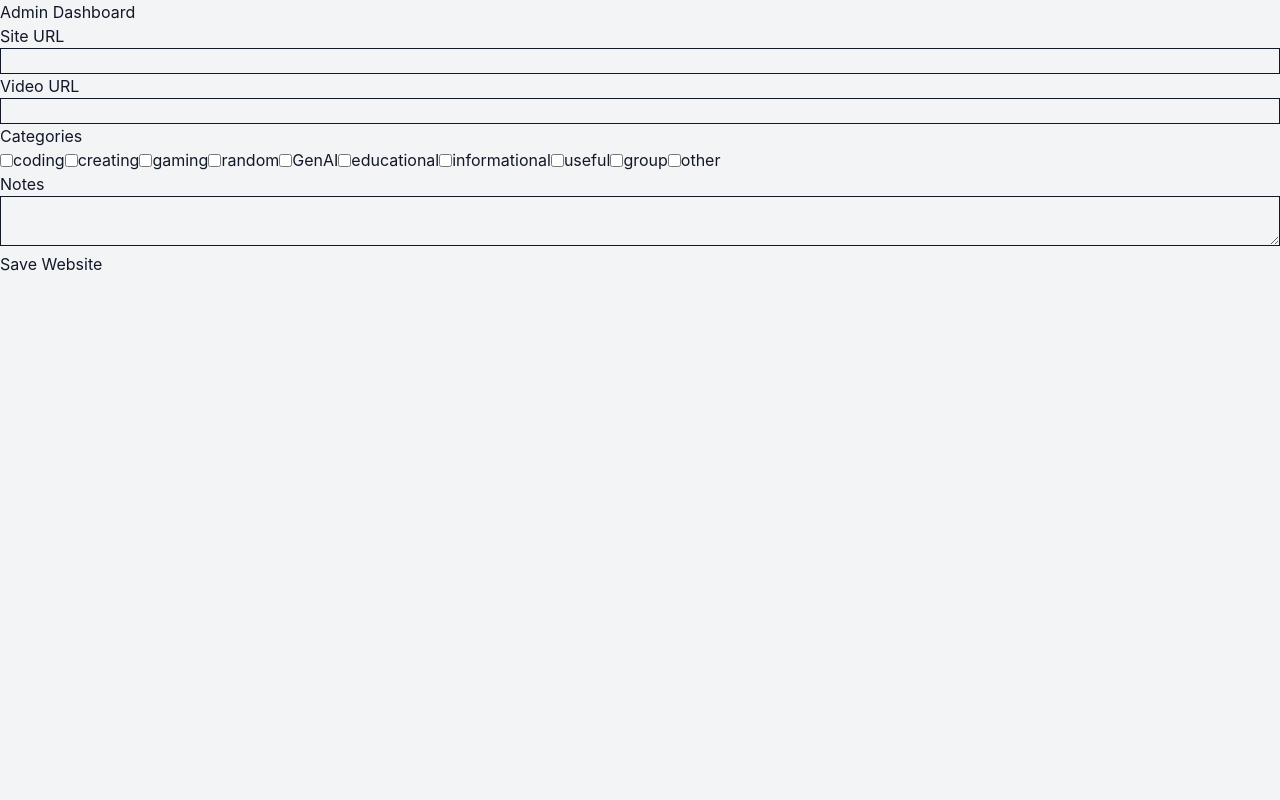
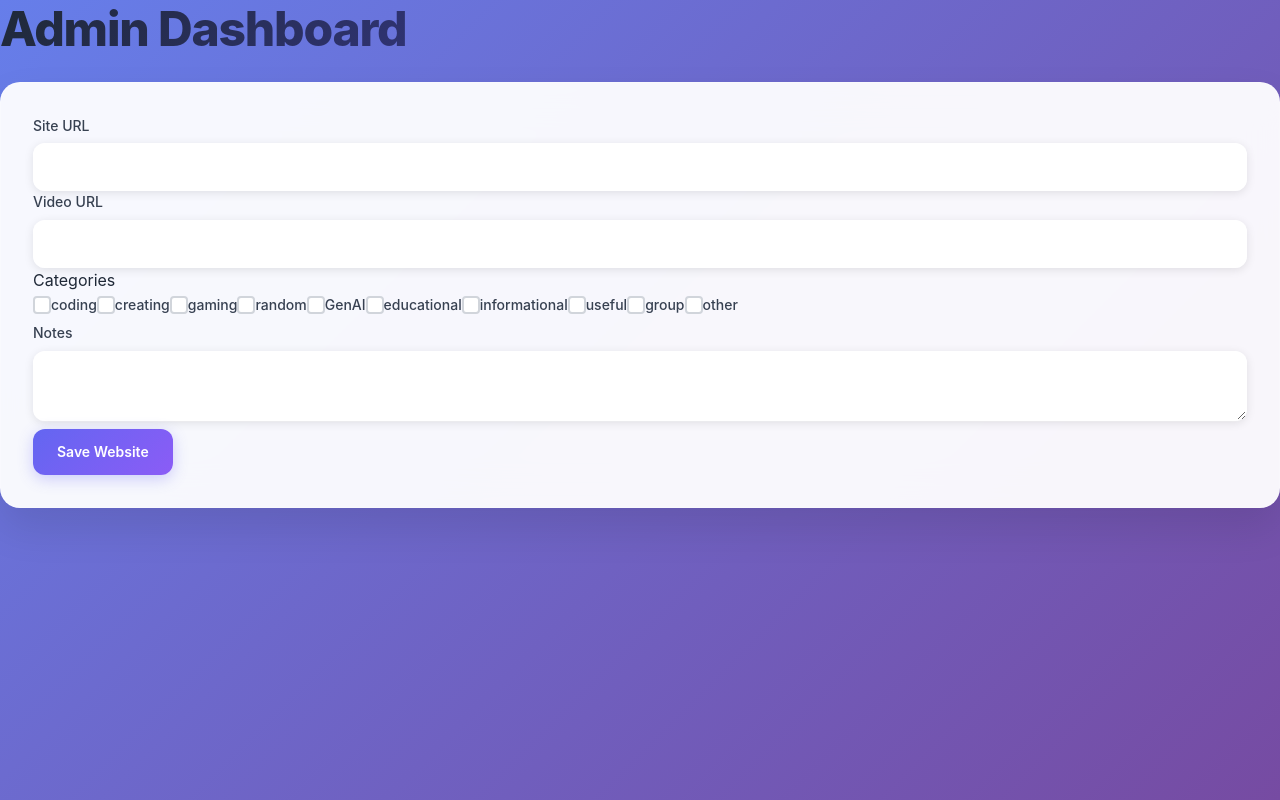
Before and after one commit to demaceo/nifty-nets, a Next.js app: page /admin in a window 1280 px wide. Built offline with nearby package versions, Linux system fonts and the light colour scheme.

Commit message:
enhance stylings

```diff
--- a/pages/api/websites.ts
+++ b/pages/api/websites.ts
@@ -1,5 +1,3 @@
-// pages/api/websites.ts
-
 import { NextApiRequest, NextApiResponse } from 'next';
 import prisma from '@/lib/prisma';
 import { fetchMetadata } from '@/lib/fetchMetadata';
--- a/styles/globals.css
+++ b/styles/globals.css
@@ -1,6 +1,9 @@
 /* Tailwind base, components, and utilities */
 @import "tailwindcss/preflight";
 @import "tailwindcss/utilities";
+
+/* Import modern font */
+@import url("https://fonts.googleapis.com/css2?family=Inter:wght@300;400;500;600;700&display=swap");
 
 /* ---------------------------------------------------------
    Custom global resets & styles
@@ -18,61 +21,363 @@ html,
 body {
   padding: 0;
   margin: 0;
+  overflow-x: hidden;
 }
 
 /* Set default font family and background */
 body {
-  background-color: #f3f4f6;
-  color: #111827;
+  background: linear-gradient(135deg, #667eea 0%, #764ba2 100%);
+  background-attachment: fixed;
+  color: #1f2937;
   font-smooth: antialiased;
   -webkit-font-smoothing: antialiased;
   -moz-osx-font-smoothing: grayscale;
-  font-family: Inter, -apple-system, BlinkMacSystemFont, "Segoe UI", Roboto,
+  font-family: "Inter", -apple-system, BlinkMacSystemFont, "Segoe UI", Roboto,
     Helvetica, Arial, sans-serif;
+  font-weight: 400;
+  line-height: 1.6;
+  min-height: 100vh;
 }
 
-/* Anchor defaults */
+/* Enhanced anchor styles with modern hover effects */
 a {
-  color: #2563eb;
-  transition: color 0.15s ease-in-out;
+  color: #6366f1;
+  transition: all 0.3s cubic-bezier(0.4, 0, 0.2, 1);
   text-decoration: none;
+  position: relative;
+  font-weight: 500;
 }
 
 a:hover {
-  color: #1d4ed8;
+  color: #4f46e5;
+  transform: translateY(-1px);
 }
 
-/* Make images easier to work with */
+a::after {
+  content: "";
+  position: absolute;
+  width: 0;
+  height: 2px;
+  bottom: -2px;
+  left: 0;
+  background: linear-gradient(90deg, #6366f1, #8b5cf6);
+  transition: width 0.3s ease;
+}
+
+a:hover::after {
+  width: 100%;
+}
+
+/* Enhanced images with subtle effects */
 img {
   display: block;
   max-width: 100%;
   height: auto;
+  border-radius: 12px;
+  box-shadow: 0 4px 20px rgba(0, 0, 0, 0.1);
+  transition: transform 0.3s ease, box-shadow 0.3s ease;
 }
 
-/* Form element focus rings */
+img:hover {
+  transform: translateY(-2px) scale(1.02);
+  box-shadow: 0 8px 30px rgba(0, 0, 0, 0.15);
+}
+
+/* Enhanced form elements with modern styling */
 input:focus,
 textarea:focus,
 button:focus {
   outline: none;
-  box-shadow: 0 0 0 2px #6366f1, 0 0 0 4px rgba(99, 102, 241, 0.1);
+  box-shadow: 0 0 0 3px rgba(99, 102, 241, 0.1), 0 0 0 1px #6366f1;
+  transform: translateY(-1px);
 }
 
-/* Scrollbar styling (WebKit browsers) */
+/* Modern input and textarea styling */
+input[type="text"],
+input[type="email"],
+input[type="url"],
+input[type="password"],
+input[type="number"],
+textarea {
+  background: rgba(255, 255, 255, 0.95);
+  backdrop-filter: blur(10px);
+  border: 1px solid rgba(255, 255, 255, 0.2);
+  border-radius: 12px;
+  padding: 12px 16px;
+  font-size: 14px;
+  font-weight: 400;
+  transition: all 0.3s cubic-bezier(0.4, 0, 0.2, 1);
+  box-shadow: 0 2px 10px rgba(0, 0, 0, 0.1);
+}
+
+input[type="text"]:hover,
+input[type="email"]:hover,
+input[type="url"]:hover,
+input[type="password"]:hover,
+input[type="number"]:hover,
+textarea:hover {
+  border-color: rgba(99, 102, 241, 0.3);
+  box-shadow: 0 4px 20px rgba(0, 0, 0, 0.1);
+}
+
+/* Enhanced button styling */
+button {
+  background: linear-gradient(135deg, #6366f1 0%, #8b5cf6 100%);
+  border: none;
+  border-radius: 12px;
+  color: white;
+  font-weight: 600;
+  font-size: 14px;
+  padding: 12px 24px;
+  cursor: pointer;
+  transition: all 0.3s cubic-bezier(0.4, 0, 0.2, 1);
+  box-shadow: 0 4px 15px rgba(99, 102, 241, 0.3);
+  position: relative;
+  overflow: hidden;
+}
+
+button::before {
+  content: "";
+  position: absolute;
+  top: 0;
+  left: -100%;
+  width: 100%;
+  height: 100%;
+  background: linear-gradient(
+    90deg,
+    transparent,
+    rgba(255, 255, 255, 0.2),
+    transparent
+  );
+  transition: left 0.5s;
+}
+
+button:hover {
+  transform: translateY(-2px);
+  box-shadow: 0 6px 25px rgba(99, 102, 241, 0.4);
+}
+
+button:hover::before {
+  left: 100%;
+}
+
+button:active {
+  transform: translateY(0);
+}
+
+/* Checkbox styling */
+input[type="checkbox"] {
+  appearance: none;
+  width: 18px;
+  height: 18px;
+  border: 2px solid #d1d5db;
+  border-radius: 4px;
+  background: white;
+  cursor: pointer;
+  position: relative;
+  transition: all 0.3s ease;
+}
+
+input[type="checkbox"]:checked {
+  background: linear-gradient(135deg, #6366f1 0%, #8b5cf6 100%);
+  border-color: #6366f1;
+}
+
+input[type="checkbox"]:checked::after {
+  content: "✓";
+  position: absolute;
+  top: 50%;
+  left: 50%;
+  transform: translate(-50%, -50%);
+  color: white;
+  font-size: 12px;
+  font-weight: bold;
+}
+
+/* Modern scrollbar styling */
 ::-webkit-scrollbar {
-  width: 8px;
-  height: 8px;
+  width: 10px;
+  height: 10px;
 }
 
 ::-webkit-scrollbar-track {
-  background-color: #e5e7eb;
+  background: rgba(255, 255, 255, 0.1);
+  border-radius: 10px;
 }
 
 ::-webkit-scrollbar-thumb {
-  background-color: #9ca3af;
-  border-radius: 9999px;
+  background: linear-gradient(135deg, #6366f1, #8b5cf6);
+  border-radius: 10px;
+  border: 2px solid transparent;
+  background-clip: content-box;
+}
+
+::-webkit-scrollbar-thumb:hover {
+  background: linear-gradient(135deg, #4f46e5, #7c3aed);
+  background-clip: content-box;
 }
 
 /* Smooth scrolling for in‐page links */
 html {
   scroll-behavior: smooth;
 }
+
+/* ---------------------------------------------------------
+   Modern UI Enhancements
+   --------------------------------------------------------- */
+
+/* Glass morphism card effects */
+.glass {
+  background: rgba(255, 255, 255, 0.25);
+  backdrop-filter: blur(10px);
+  border-radius: 20px;
+  border: 1px solid rgba(255, 255, 255, 0.18);
+  box-shadow: 0 8px 32px rgba(0, 0, 0, 0.1);
+}
+
+/* Enhanced typography hierarchy */
+h1,
+h2,
+h3,
+h4,
+h5,
+h6 {
+  font-weight: 700;
+  line-height: 1.2;
+  margin-bottom: 0.5em;
+  background: linear-gradient(135deg, #1f2937 0%, #4f46e5 100%);
+  background-clip: text;
+  -webkit-background-clip: text;
+  -webkit-text-fill-color: transparent;
+}
+
+h1 {
+  font-size: 3rem;
+  font-weight: 800;
+  letter-spacing: -0.025em;
+}
+
+h2 {
+  font-size: 2.25rem;
+  font-weight: 700;
+}
+
+h3 {
+  font-size: 1.875rem;
+  font-weight: 600;
+}
+
+/* Enhanced labels */
+label {
+  font-weight: 500;
+  color: #374151;
+  margin-bottom: 6px;
+  display: block;
+  font-size: 14px;
+}
+
+/* Form containers */
+form {
+  background: rgba(255, 255, 255, 0.95);
+  backdrop-filter: blur(20px);
+  border-radius: 20px;
+  padding: 32px;
+  box-shadow: 0 20px 40px rgba(0, 0, 0, 0.1);
+  border: 1px solid rgba(255, 255, 255, 0.2);
+}
+
+/* Loading animations */
+@keyframes shimmer {
+  0% {
+    background-position: -200px 0;
+  }
+  100% {
+    background-position: calc(200px + 100%) 0;
+  }
+}
+
+.loading {
+  background: linear-gradient(90deg, #f0f0f0 25%, #e0e0e0 50%, #f0f0f0 75%);
+  background-size: 200px 100%;
+  animation: shimmer 1.5s infinite;
+}
+
+/* Floating animation for interactive elements */
+@keyframes float {
+  0%,
+  100% {
+    transform: translateY(0px);
+  }
+  50% {
+    transform: translateY(-10px);
+  }
+}
+
+.float {
+  animation: float 3s ease-in-out infinite;
+}
+
+/* Enhanced shadows and depth */
+.card {
+  background: rgba(255, 255, 255, 0.95);
+  backdrop-filter: blur(20px);
+  border-radius: 16px;
+  padding: 24px;
+  box-shadow: 0 10px 30px rgba(0, 0, 0, 0.1);
+  border: 1px solid rgba(255, 255, 255, 0.2);
+  transition: all 0.3s cubic-bezier(0.4, 0, 0.2, 1);
+}
+
+.card:hover {
+  transform: translateY(-5px);
+  box-shadow: 0 20px 40px rgba(0, 0, 0, 0.15);
+}
+
+/* Modern focus indicators */
+.focus-ring:focus {
+  outline: none;
+  box-shadow: 0 0 0 3px rgba(99, 102, 241, 0.1), 0 0 0 1px #6366f1;
+}
+
+/* Responsive text scaling */
+@media (max-width: 768px) {
+  h1 {
+    font-size: 2.5rem;
+  }
+
+  h2 {
+    font-size: 2rem;
+  }
+
+  h3 {
+    font-size: 1.5rem;
+  }
+
+  form {
+    padding: 24px;
+    margin: 16px;
+  }
+}
+
+/* Dark mode support preparation */
+@media (prefers-color-scheme: dark) {
+  body {
+    background: linear-gradient(135deg, #1a1a2e 0%, #16213e 100%);
+    color: #e5e7eb;
+  }
+
+  label {
+    color: #d1d5db;
+  }
+
+  input[type="text"],
+  input[type="email"],
+  input[type="url"],
+  input[type="password"],
+  input[type="number"],
+  textarea {
+    background: rgba(17, 24, 39, 0.8);
+    color: #e5e7eb;
+    border-color: rgba(75, 85, 99, 0.3);
+  }
+}
```
